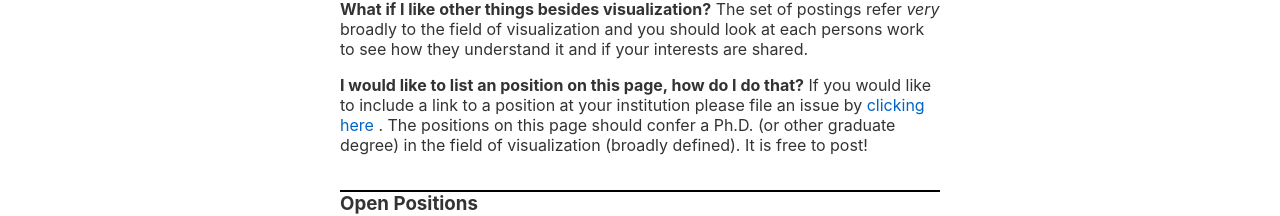
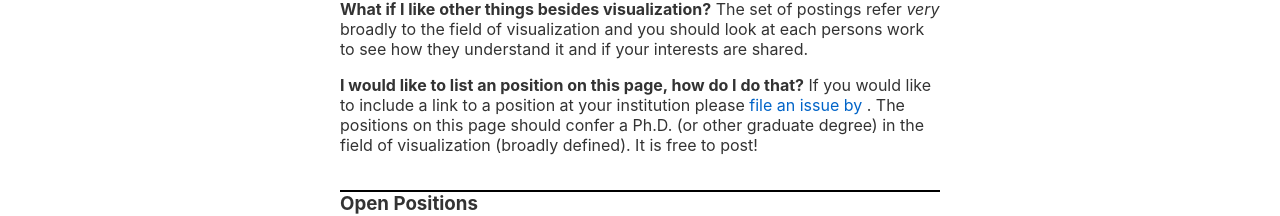
Before and after one commit to mcnuttandrew/vis-phd-positions, a Svelte app: page / in a window 1280 px wide. Shown: the part 391-607 px from the top of the page. Built offline with nearby package versions, Linux system fonts and the light colour scheme; no server answers.

Commit message:
Update App.svelte
Makes the link more descriptive and also fixes an extra space

```diff
--- a/src/App.svelte
+++ b/src/App.svelte
@@ -57,13 +57,11 @@
     <p>
       <b>I would like to list an position on this page, how do I do that?</b>
       If you would like to include a link to a position at your institution please
-      file an issue by
       <a
         href="https://github.com/mcnuttandrew/vis-phd-positions/issues/new?assignees=&labels=&projects=&template=add-posting.md&title="
       >
-        clicking here
-      </a>
-      . The positions on this page should confer a Ph.D. (or other graduate degree)
+          file an issue by
+      </a>. The positions on this page should confer a Ph.D. (or other graduate degree)
       in the field of visualization (broadly defined). It is free to post!
     </p>
   </div>
```
